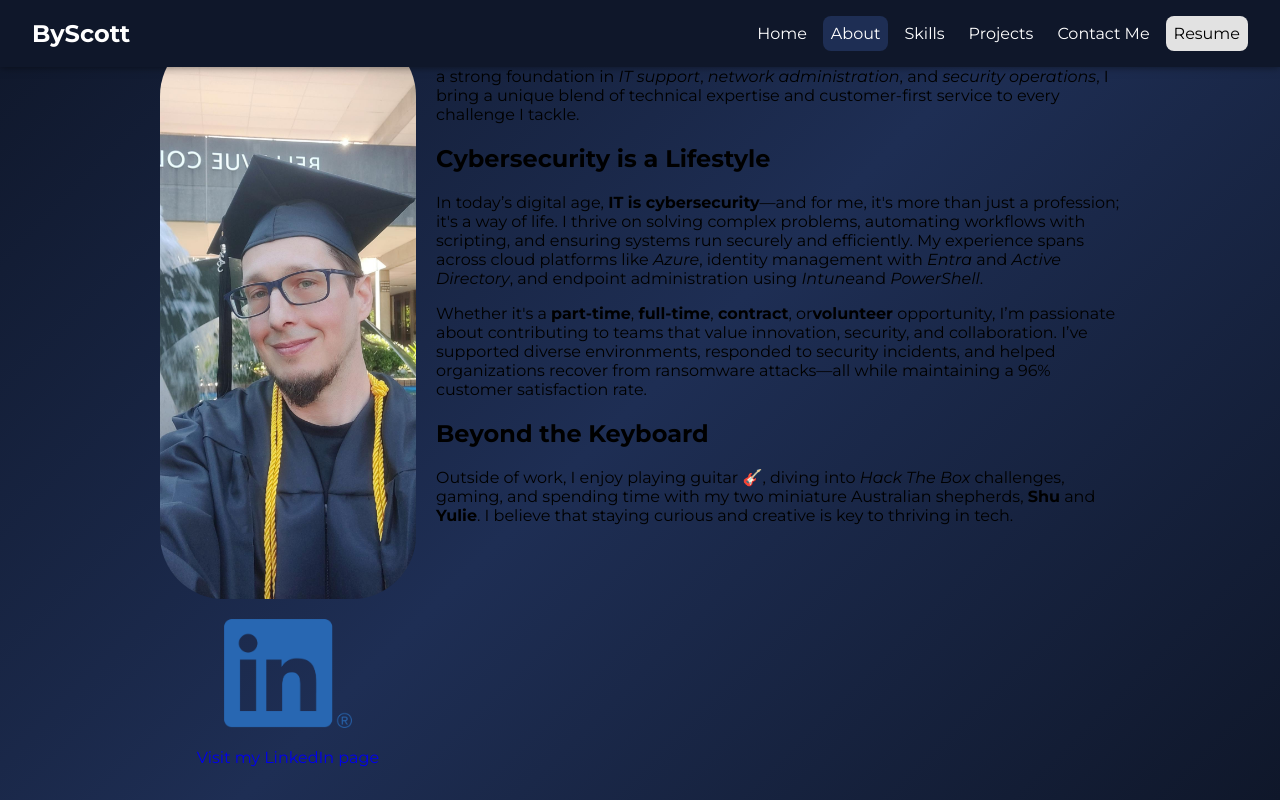
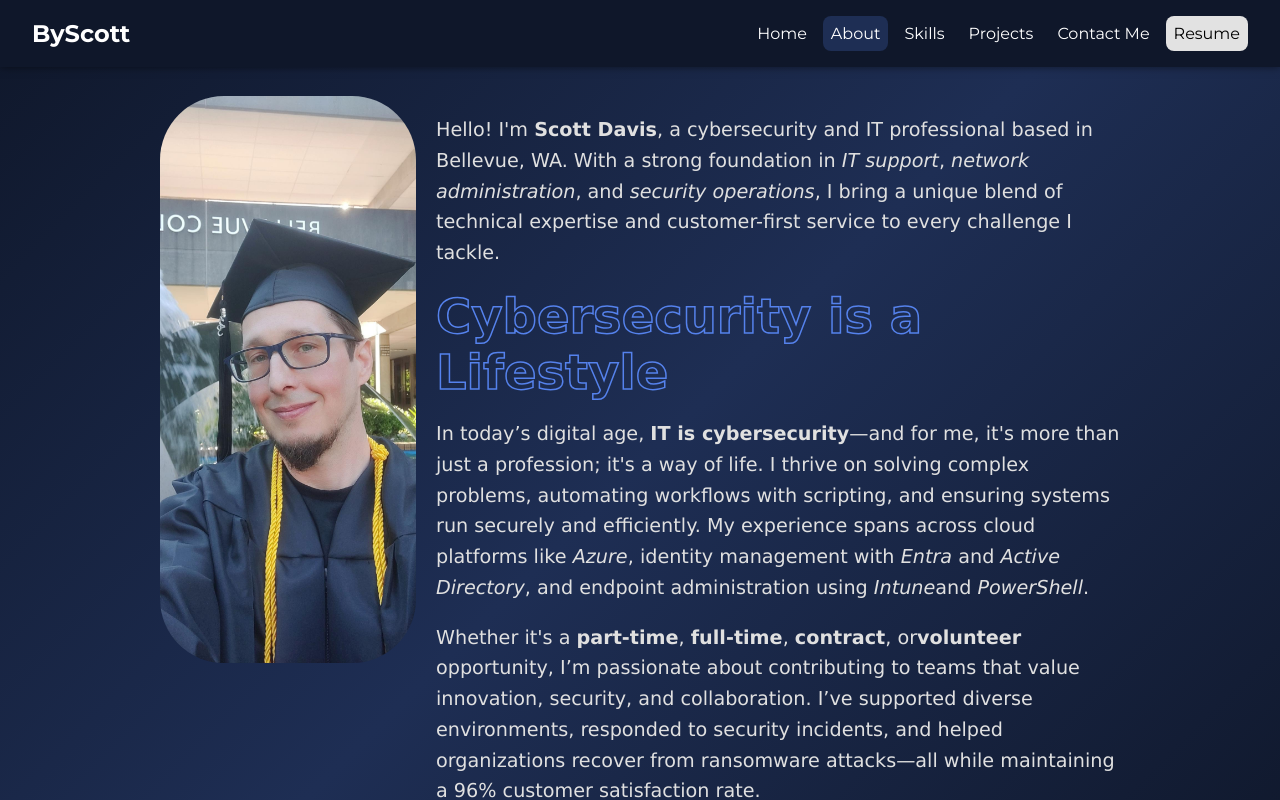
Before and after one commit to pawscanthack/portfolio, a React (Create React App) app: page /about in a window 1280 px wide. Shown: the top 800 px of the page. Built offline with nearby package versions, Linux system fonts and the light colour scheme; no server answers.

Commit message:
Updated fonts/colors and adjusted layout. (#7)
Adjusted font and font colors on other pages to match the Home page.
Adjusted top padding on pages to fully display content.
Need to adjust background on About and Skills pages.
Needs layout adjustment on Contact page.

```diff
--- a/src/css/about.css
+++ b/src/css/about.css
@@ -1,3 +1,9 @@
+.about-section {
+  background-color: var(--background-2);
+  color: var(--text-light);
+  padding: 4em 0;
+}
+
 .about-section-container {
   display: grid;
   grid-template-columns: repeat(2, auto);
@@ -11,6 +17,25 @@
 }
 .about-content {
   text-align: left;
+}
+
+.about-content h2 {
+  filter: brightness(140%);
+  font-size: 3rem;
+  margin: 0;
+  height: fit-content;
+  color: transparent;
+  font-weight: bold;
+  font-family: "Verdana", sans-serif;
+  -webkit-text-stroke: 1.5px var(--accent-2);
+}
+
+.about-content p {
+  font-size: 1.2rem;
+  line-height: 1.6;
+  color: var(--text-light);
+  font-family: "Verdana", sans-serif;
+  font-weight: normal;
 }
 .about-section-image {
   max-width: 20vw;
--- a/src/css/contact.css
+++ b/src/css/contact.css
@@ -12,12 +12,12 @@
   background-repeat: no-repeat;
   background-attachment: fixed;
   display: flex;
-  justify-content: center;
+  justify-content: right;
   align-items: center;
   min-height: 100vh;
   min-width: 100vw;
   margin: 0;
-  padding: 0;
+  padding: 4em 0;
 }
 /* .contact-section-container {
   display: grid;
--- a/src/css/projects.css
+++ b/src/css/projects.css
@@ -1,5 +1,7 @@
 .project-section {
-  padding: 10px;
+  background-color: var(--background-2);
+  color: var(--text-light);
+  padding: 4em 0;
 }
 .project-section-heading {
   font-weight: bold;
--- a/src/css/skills.css
+++ b/src/css/skills.css
@@ -1,3 +1,9 @@
+.skills-section {
+  background-color: var(--background-2);
+  color: var(--text-light);
+  padding: 4em 0;
+}
+
 .skills-section-container {
   display: grid;
   grid-template-columns: repeat(2, auto);
@@ -6,8 +12,32 @@
   padding: 2em;
 }
 
+.skills-content h2 {
+  filter: brightness(140%);
+  font-size: 3rem;
+  margin: 0;
+  height: fit-content;
+  color: transparent;
+  font-weight: bold;
+  font-family: "Verdana", sans-serif;
+  -webkit-text-stroke: 1.5px var(--accent-2);
+}
+
+.skills-content p {
+  font-size: 1.2rem;
+  line-height: 1.6;
+  color: var(--text-light);
+  font-family: "Verdana", sans-serif;
+  font-weight: normal;
+}
+
 .skills-content li {
   padding-bottom: 1em;
+  font-size: 1.2rem;
+  line-height: 1.6;
+  color: var(--text-light);
+  font-family: "Verdana", sans-serif;
+  font-weight: normal;
 }
 .skills-content {
   text-align: left;
--- a/src/pages/Skills.jsx
+++ b/src/pages/Skills.jsx
@@ -8,7 +8,6 @@ export const Skills = () => {
         <h1 hidden="true">Let's get to know each other!</h1>
       </div>
       <div className="skills-section-container">
-        <img alt="BC grad" className="skills-section-image" />
         <div className="skills-content-container">
           <div className="skills-content">
             <h2>Skills</h2>
```
